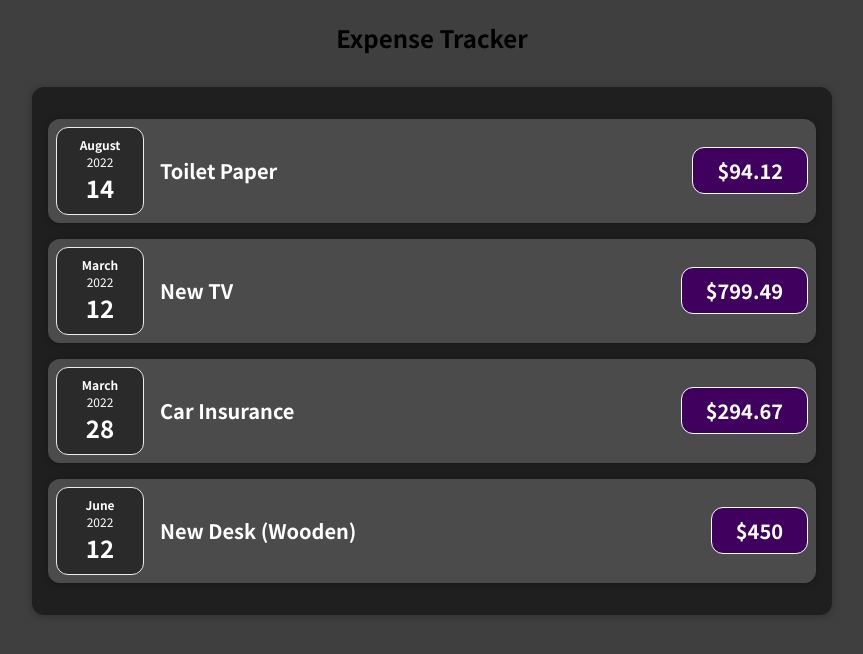
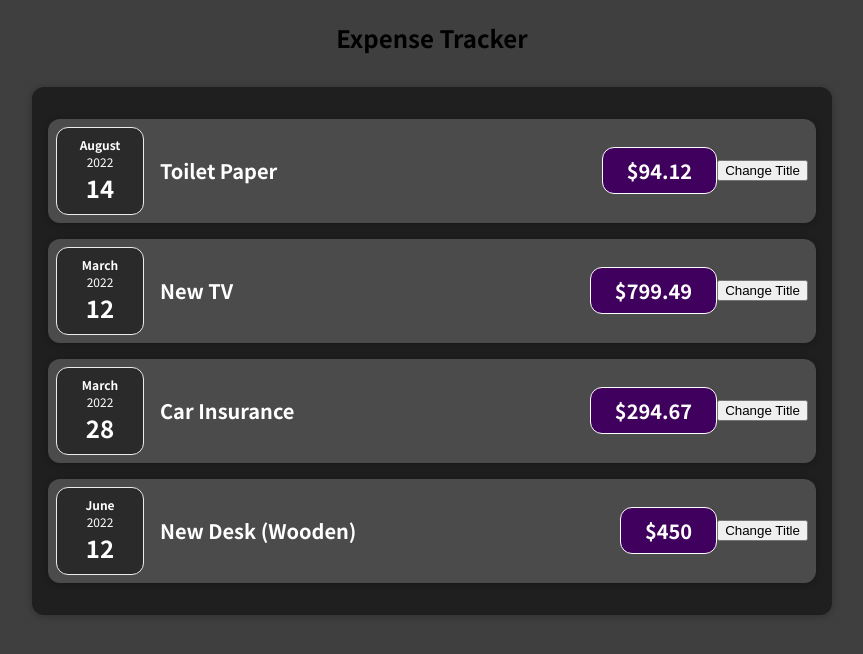
Before and after one commit to aravind452/REACT, a React (Create React App) app in the folder 01-starting-setup/: page / in a window 1280 px wide. Shown: the top 654 px of the page, without its empty margins (208-1071 px from the left). Built offline with nearby package versions, Linux system fonts and the light colour scheme.

Commit message:
Button and State has been added

```diff
--- a/01-starting-setup/src/Components/Expenses/ExpenseItem.js
+++ b/01-starting-setup/src/Components/Expenses/ExpenseItem.js
@@ -1,19 +1,26 @@
+import React, { useState } from "react";
 import "./ExpenseItem.css";
 import ExpenseDate from "./ExpenseDate";
 import Card from "../UI/Card";
 
 function ExpenseItem(props) {
-  /*const expenseDate = new Date(2022, 12, 10);
-  const expenseTitle = "Car Insurance";
-  const expenseAmount = 294.67;*/
+  // title - current state value
+  // setTitle - function for updating the value
+  const [title, setTitle] = useState(props.title); // useState() is a React Hook!
+
+  const clickHandler = () => {
+    setTitle("Updated");
+    console.log(title);
+  };
 
   return (
     <Card className="expense-item">
-      <ExpenseDate date={props.date}/>
+      <ExpenseDate date={props.date} />
       <div className="expense-item__description">
-        <h2>{props.title}</h2>
+        <h2>{title}</h2>
         <div className="expense-item__price">${props.amount}</div>
       </div>
+      <button onClick={clickHandler}>Change Title</button>
     </Card>
   );
 }
```
